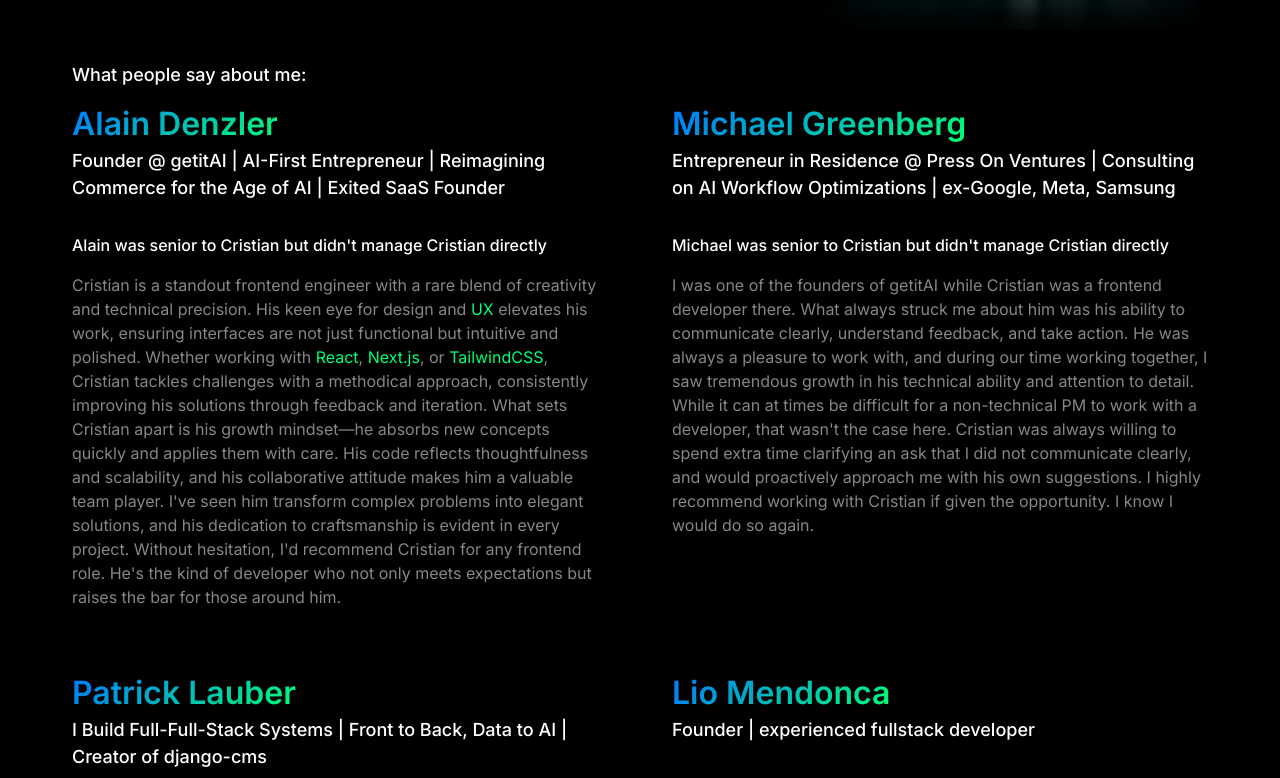
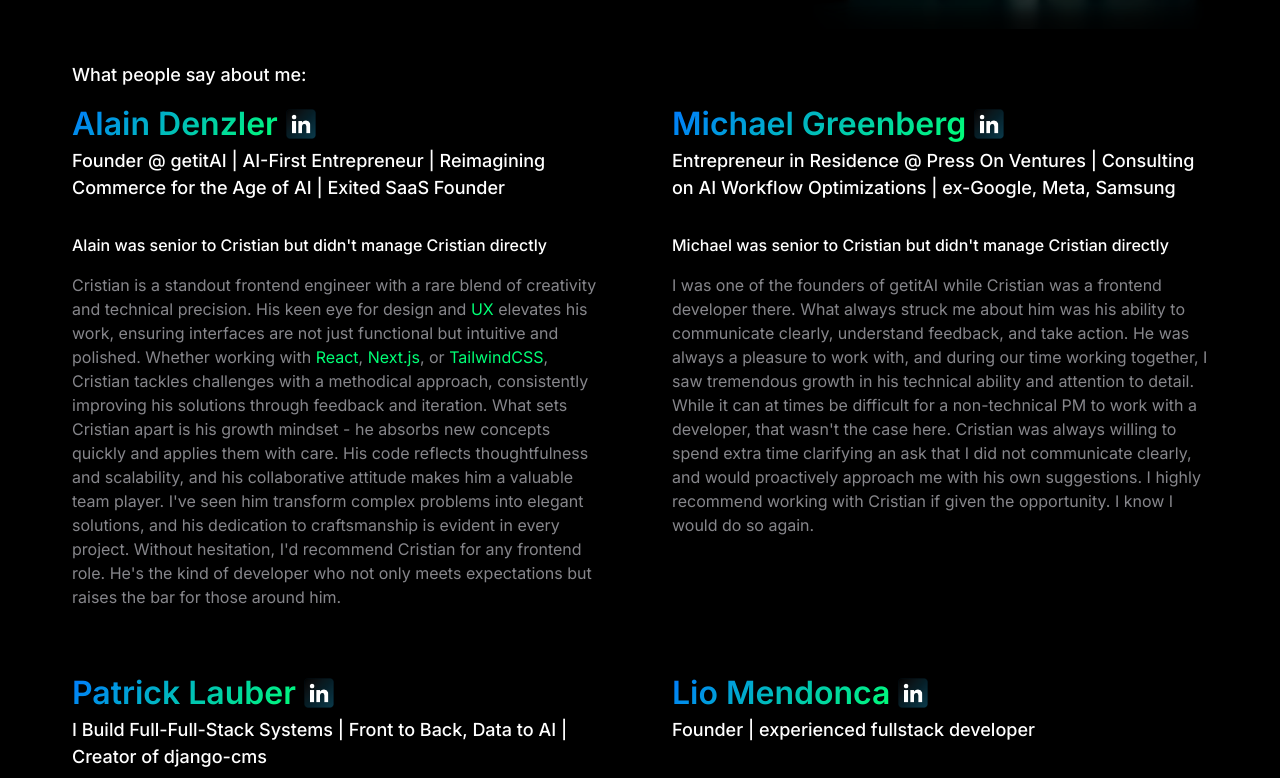
Before and after one commit to cristianvsirbu/portfolio, a Next.js app: page / in a window 1280 px wide. Shown: the part 1557-2335 px from the top of the page. Built offline with nearby package versions, Linux system fonts and the light colour scheme; a web font is replaced by a local one.

Commit message:
fix: adjust text size in Home component and improve layout in Recommendation component

```diff
--- a/src/components/Home.tsx
+++ b/src/components/Home.tsx
@@ -25,7 +25,7 @@ const Home = () => {
           </span>
         </span>
       </h1>
-      <p className="text-sm md:text-md lg:text-xl max-w-[300px] md:max-w-[600px] lg:max-w-[1000px] text-[#86868B] text-center mt-2 px-4 leading-relaxed">
+      <p className="text-md lg:text-xl max-w-[300px] md:max-w-[600px] lg:max-w-[1000px] text-[#86868B] text-center mt-2 px-4 leading-relaxed">
         Frontend dev who crafts seamless web experiences with React, clean code,
         and a touch of creative magic. I obsess over the details - from buttery
         animations to maintainable code, because great interfaces should feel as
--- a/src/components/Recommendation.tsx
+++ b/src/components/Recommendation.tsx
@@ -1,6 +1,7 @@
 'use client';
 import React, { memo } from 'react';
 import { motion } from 'framer-motion';
+import Image from 'next/image';
 import TermHighlighter from './TermHighlighter';
 
 interface RecommendationProps {
@@ -71,18 +72,28 @@ const Recommendation = memo(function Recommendation({
       viewport={{ once: true, amount: 0.3 }}
       custom={index}
     >
-      <div className="flex flex-col gap-1">
+      <div className="flex flex-col gap-1 items-center lg:items-start">
+        <div className="flex items-center gap-2">
+          <h1 className="job-title">{recommendation.name}</h1>
           <motion.a
             href={recommendation.profile_url}
             target="_blank"
             rel="noopener noreferrer"
-          className="job-title hover:text-transparent bg-clip-text bg-gradient-to-r from-blue-400 to-purple-600 transition-all duration-300"
-          whileHover={{ scale: 1.02 }}
-          whileTap={{ scale: 0.98 }}
+            aria-label={`${recommendation.name}'s LinkedIn profile`}
+            className="flex items-center justify-center"
+            whileHover={{ scale: 1.1 }}
+            whileTap={{ scale: 0.95 }}
           >
-          {recommendation.name}
+            <Image
+              src="/icons/social/linkedin.png"
+              alt="LinkedIn profile"
+              width={30}
+              height={30}
+              className="transition-all duration-300 hover:brightness-125"
+            />
           </motion.a>
-        <h2 className="subtitle">{recommendation.occupation}</h2>
+        </div>
+        <h2 className="subtitle text-center lg:text-start">{recommendation.occupation}</h2>
       </div>
 
       <motion.div
--- a/src/lib/constants.ts
+++ b/src/lib/constants.ts
@@ -234,7 +234,7 @@ export const SECTIONS: Section[] = [
 ];
 export const RECOMMENDATIONS = [
   {
-    text: "Cristian is a standout frontend engineer with a rare blend of creativity and technical precision. His keen eye for design and UX elevates his work, ensuring interfaces are not just functional but intuitive and polished. Whether working with React, Next.js, or TailwindCSS, Cristian tackles challenges with a methodical approach, consistently improving his solutions through feedback and iteration.\n\nWhat sets Cristian apart is his growth mindset—he absorbs new concepts quickly and applies them with care. His code reflects thoughtfulness and scalability, and his collaborative attitude makes him a valuable team player. I've seen him transform complex problems into elegant solutions, and his dedication to craftsmanship is evident in every project.\n\nWithout hesitation, I'd recommend Cristian for any frontend role. He's the kind of developer who not only meets expectations but raises the bar for those around him.",
+    text: "Cristian is a standout frontend engineer with a rare blend of creativity and technical precision. His keen eye for design and UX elevates his work, ensuring interfaces are not just functional but intuitive and polished. Whether working with React, Next.js, or TailwindCSS, Cristian tackles challenges with a methodical approach, consistently improving his solutions through feedback and iteration.\n\nWhat sets Cristian apart is his growth mindset - he absorbs new concepts quickly and applies them with care. His code reflects thoughtfulness and scalability, and his collaborative attitude makes him a valuable team player. I've seen him transform complex problems into elegant solutions, and his dedication to craftsmanship is evident in every project.\n\nWithout hesitation, I'd recommend Cristian for any frontend role. He's the kind of developer who not only meets expectations but raises the bar for those around him.",
     relationship:
       "Alain was senior to Cristian but didn't manage Cristian directly",
     name: 'Alain Denzler',
```
Lines whose indentation alone changed are shown as unchanged.
